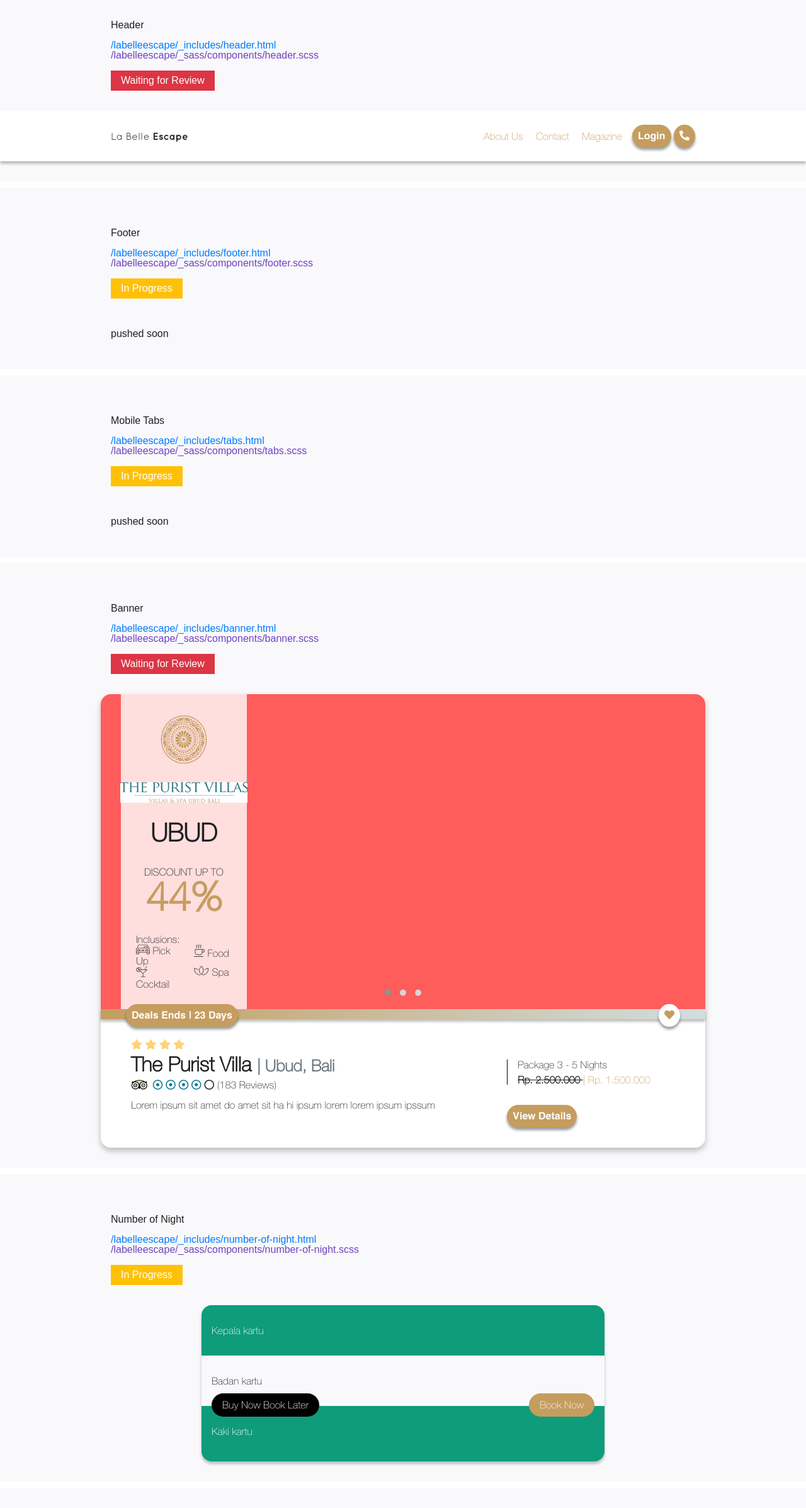
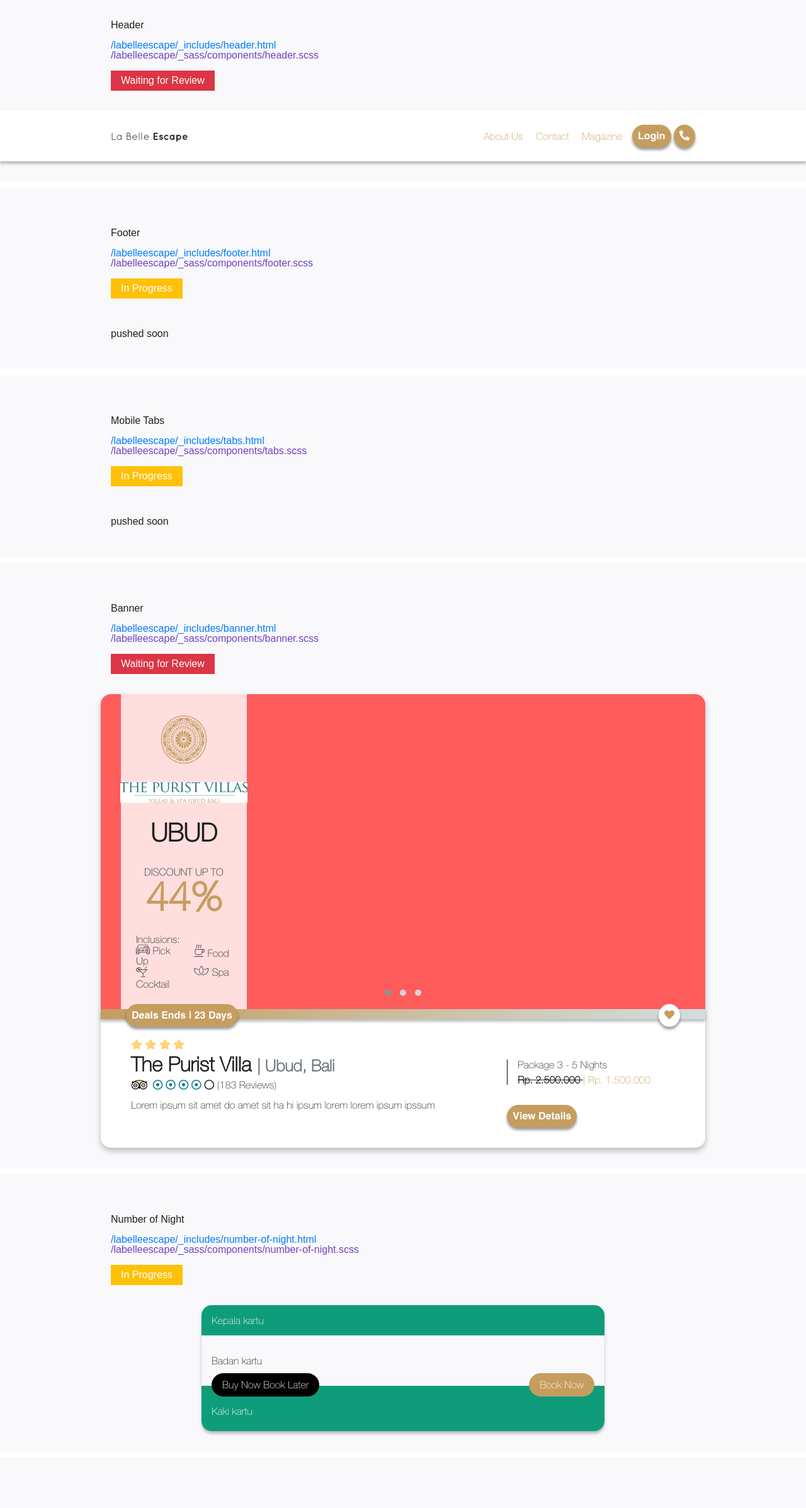
Before and after one commit to eighthijr/labelleescape, a Jekyll site: the page built from index.md, in a window 1280 px wide. Shown: the whole page at 63% size. Built offline with Jekyll 4.4.1, drawn with Linux system fonts in a browser that asks for light colours; after the commit the page ends 2346 px from its top, so only the background shows below that.

Commit message:
Update components.scss

```diff
--- a/_sass/partials/components.scss
+++ b/_sass/partials/components.scss
@@ -105,7 +105,7 @@
 
 .kartu__head {
   position: relative;
-  padding: 2rem 1rem;
+  padding: 1rem;
 
   @extend .border-radius--top;
 }
@@ -119,7 +119,7 @@
 
 .kartu__foot {
   position: relative;
-  padding: 2rem 1rem;
+  padding: 2rem 1rem 1rem;
 
   @extend .border-radius--bottom;
 }
```
